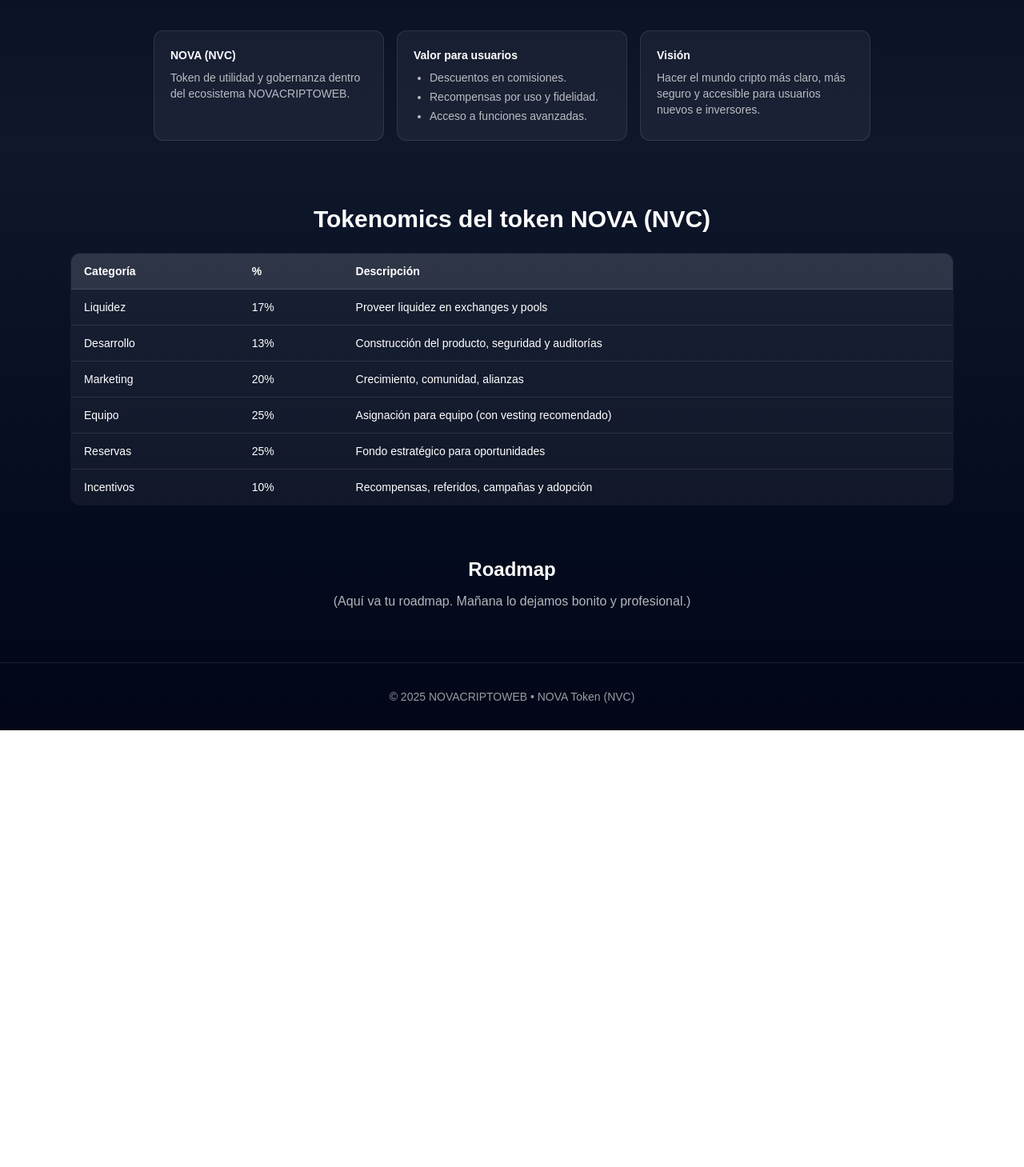
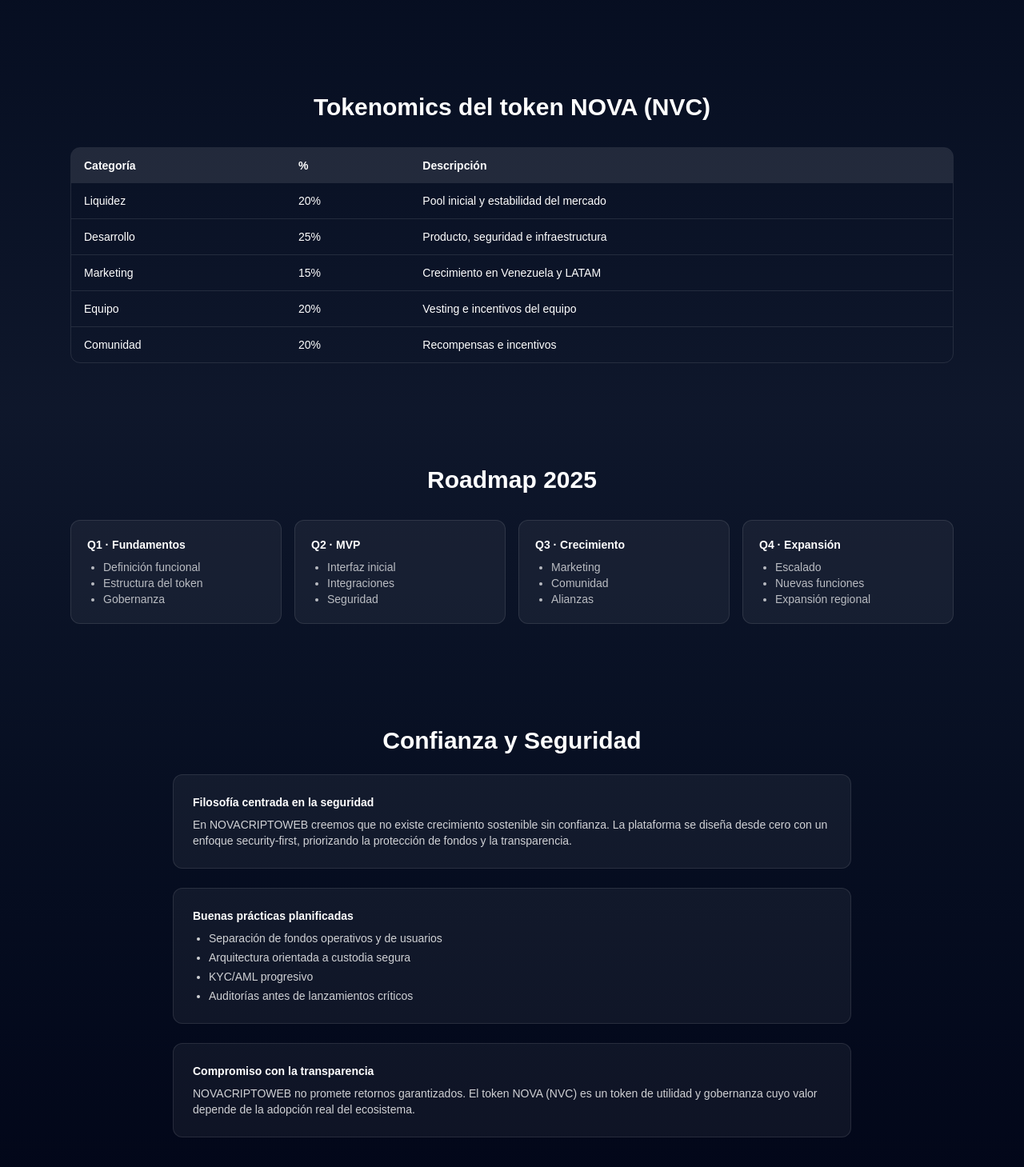
Before and after one commit to Nova-1971/novacriptoweb, a Next.js app: page / in a window 1280 px wide. Shown: the part 551-2010 px from the top of the page at 80% size. Before the commit the page ends 1464 px from the top, so only its background shows below. Built offline with nearby package versions, Linux system fonts and the light colour scheme.

Commit message:
Make EN page match ES layout

```diff
--- a/app/page.tsx
+++ b/app/page.tsx
@@ -1,8 +1,9 @@
 import Link from "next/link";
 
-export default function HomeES() {
+export default function Home() {
   return (
     <main className="min-h-screen bg-gradient-to-b from-slate-950 via-slate-900 to-slate-950 text-white">
+      {/* HEADER */}
       <header className="mx-auto flex max-w-6xl items-center justify-between px-6 py-6">
         <div className="text-sm font-semibold tracking-widest text-white/80">
           NOVACRIPTOWEB
@@ -14,88 +15,62 @@
 
           <span className="mx-1 text-white/30">|</span>
 
-          <a className="rounded-md border border-white/15 px-2 py-1 hover:border-white/30" href="/">
-            ES
-          </a>
-          <a className="rounded-md border border-white/15 px-2 py-1 hover:border-white/30" href="/en">
-            EN
-          </a>
+          <Link className="hover:text-white" href="/">ES</Link>
+          <Link className="hover:text-white" href="/en">EN</Link>
         </nav>
       </header>
 
-      <section className="mx-auto max-w-6xl px-6 pb-16 pt-10">
-        <div className="mx-auto max-w-4xl text-center">
+      {/* HERO */}
+      <section className="mx-auto max-w-6xl px-6 pb-16 pt-10 text-center">
         <div className="mb-4 text-xs font-semibold tracking-[0.3em] text-white/60">
-            NOVACRIPTOWEB • TOKEN NOVA (NVC)
+          NOVACRIPTOWEB · TOKEN NOVA (NVC)
         </div>
 
-          <h1 className="text-4xl font-extrabold leading-tight tracking-tight md:text-6xl">
+        <h1 className="text-4xl font-extrabold leading-tight md:text-6xl">
           Plataforma digital financiera <br />
           para el intercambio de <br />
           criptomonedas
         </h1>
 
         <p className="mx-auto mt-6 max-w-3xl text-white/70">
-            NOVACRIPTOWEB es una plataforma para el intercambio seguro y sencillo de criptomonedas.
-            El token NOVA (NVC) impulsa el ecosistema con utilidad real: descuentos en comisiones,
-            acceso premium y participación en gobernanza.
+          NOVACRIPTOWEB es una plataforma para el intercambio seguro y sencillo
+          de criptomonedas. El token NOVA (NVC) impulsa el ecosistema con utilidad
+          real: descuentos en comisiones, acceso premium y participación en
+          gobernanza.
         </p>
 
-          <div className="mt-8 flex flex-col items-center justify-center gap-3 sm:flex-row">
+        <div className="mt-8 flex flex-col items-center gap-3 sm:flex-row sm:justify-center">
           <a
-              href="#"
+            href="mailto:founder@novacriptoweb.com"
             className="rounded-lg bg-cyan-500 px-5 py-3 text-sm font-semibold text-slate-950 hover:bg-cyan-400"
           >
             Contactar para inversión
           </a>
 
           <a
-              href="/download.pdf"
-              className="rounded-lg border border-white/15 px-5 py-3 text-sm font-semibold text-white hover:border-white/30"
+            href="/investor-summary-novacriptoweb.pdf"
+            className="rounded-lg border border-white/15 px-5 py-3 text-sm font-semibold hover:border-white/30"
           >
             Descargar Investor Summary
           </a>
 
           <a
             href="/whitepaper-novacriptoweb.pdf"
-              className="rounded-lg border border-white/15 px-5 py-3 text-sm font-semibold text-white hover:border-white/30"
+            className="rounded-lg border border-white/15 px-5 py-3 text-sm font-semibold hover:border-white/30"
           >
             Ver White Paper
           </a>
         </div>
-
-          <div className="mt-10 grid gap-4 md:grid-cols-3">
-            <div className="rounded-xl border border-white/10 bg-white/5 p-5 text-left">
-              <div className="text-sm font-semibold">NOVA (NVC)</div>
-              <p className="mt-2 text-sm text-white/70">
-                Token de utilidad y gobernanza dentro del ecosistema NOVACRIPTOWEB.
-              </p>
-            </div>
-
-            <div className="rounded-xl border border-white/10 bg-white/5 p-5 text-left">
-              <div className="text-sm font-semibold">Valor para usuarios</div>
-              <ul className="mt-2 list-disc space-y-1 pl-5 text-sm text-white/70">
-                <li>Descuentos en comisiones.</li>
-                <li>Recompensas por uso y fidelidad.</li>
-                <li>Acceso a funciones avanzadas.</li>
-              </ul>
-            </div>
-
-            <div className="rounded-xl border border-white/10 bg-white/5 p-5 text-left">
-              <div className="text-sm font-semibold">Visión</div>
-              <p className="mt-2 text-sm text-white/70">
-                Hacer el mundo cripto más claro, más seguro y accesible para usuarios nuevos e inversores.
-              </p>
-            </div>
-          </div>
-        </div>
+      </section>
 
       {/* TOKENOMICS */}
-<section id="tokenomics" className="mt-20">
-  <h2 className="text-3xl font-bold text-center mb-6">Tokenomics del token NOVA (NVC)</h2>
+      <section id="tokenomics" className="mx-auto max-w-6xl px-6 py-16">
+        <h2 className="mb-8 text-center text-3xl font-bold">
+          Tokenomics del token NOVA (NVC)
+        </h2>
 
-  <div className="overflow-x-auto">
-    <table className="w-full text-left text-sm bg-white/5 border border-white/10 rounded-xl overflow-hidden">
+        <div className="overflow-x-auto rounded-xl border border-white/10">
+          <table className="w-full text-left text-sm">
             <thead className="bg-white/10">
               <tr>
                 <th className="px-4 py-3">Categoría</th>
@@ -103,52 +78,127 @@
                 <th className="px-4 py-3">Descripción</th>
               </tr>
             </thead>
-      <tbody>
-        <tr className="border-t border-white/10">
+            <tbody className="divide-y divide-white/10">
+              <tr>
                 <td className="px-4 py-3">Liquidez</td>
-          <td className="px-4 py-3">17%</td>
-          <td className="px-4 py-3">Proveer liquidez en exchanges y pools</td>
+                <td className="px-4 py-3">20%</td>
+                <td className="px-4 py-3">Pool inicial y estabilidad del mercado</td>
               </tr>
-        <tr className="border-t border-white/10">
+              <tr>
                 <td className="px-4 py-3">Desarrollo</td>
-          <td className="px-4 py-3">13%</td>
-          <td className="px-4 py-3">Construcción del producto, seguridad y auditorías</td>
+                <td className="px-4 py-3">25%</td>
+                <td className="px-4 py-3">Producto, seguridad e infraestructura</td>
               </tr>
-        <tr className="border-t border-white/10">
+              <tr>
                 <td className="px-4 py-3">Marketing</td>
+                <td className="px-4 py-3">15%</td>
+                <td className="px-4 py-3">Crecimiento en Venezuela y LATAM</td>
+              </tr>
+              <tr>
+                <td className="px-4 py-3">Equipo</td>
                 <td className="px-4 py-3">20%</td>
-          <td className="px-4 py-3">Crecimiento, comunidad, alianzas</td>
+                <td className="px-4 py-3">Vesting e incentivos del equipo</td>
               </tr>
-        <tr className="border-t border-white/10">
-          <td className="px-4 py-3">Equipo</td>
-          <td className="px-4 py-3">25%</td>
-          <td className="px-4 py-3">Asignación para equipo (con vesting recomendado)</td>
-        </tr>
-        <tr className="border-t border-white/10">
-          <td className="px-4 py-3">Reservas</td>
-          <td className="px-4 py-3">25%</td>
-          <td className="px-4 py-3">Fondo estratégico para oportunidades</td>
-        </tr>
-        <tr className="border-t border-white/10">
-          <td className="px-4 py-3">Incentivos</td>
-          <td className="px-4 py-3">10%</td>
-          <td className="px-4 py-3">Recompensas, referidos, campañas y adopción</td>
+              <tr>
+                <td className="px-4 py-3">Comunidad</td>
+                <td className="px-4 py-3">20%</td>
+                <td className="px-4 py-3">Recompensas e incentivos</td>
               </tr>
             </tbody>
           </table>
         </div>
       </section>
 
-        <div id="roadmap" className="mt-16 text-center">
-          <h2 className="text-2xl font-bold">Roadmap</h2>
-          <p className="mt-3 text-white/70">
-            (Aquí va tu roadmap. Mañana lo dejamos bonito y profesional.)
-          </p>
+      {/* ROADMAP */}
+      <section id="roadmap" className="mx-auto max-w-6xl px-6 py-16">
+        <h2 className="mb-8 text-center text-3xl font-bold">Roadmap 2025</h2>
+
+        <div className="grid gap-4 md:grid-cols-4 text-sm">
+          <div className="rounded-xl border border-white/10 bg-white/5 p-5">
+            <h3 className="mb-2 font-semibold">Q1 · Fundamentos</h3>
+            <ul className="list-disc pl-5 text-white/70">
+              <li>Definición funcional</li>
+              <li>Estructura del token</li>
+              <li>Gobernanza</li>
+            </ul>
+          </div>
+
+          <div className="rounded-xl border border-white/10 bg-white/5 p-5">
+            <h3 className="mb-2 font-semibold">Q2 · MVP</h3>
+            <ul className="list-disc pl-5 text-white/70">
+              <li>Interfaz inicial</li>
+              <li>Integraciones</li>
+              <li>Seguridad</li>
+            </ul>
+          </div>
+
+          <div className="rounded-xl border border-white/10 bg-white/5 p-5">
+            <h3 className="mb-2 font-semibold">Q3 · Crecimiento</h3>
+            <ul className="list-disc pl-5 text-white/70">
+              <li>Marketing</li>
+              <li>Comunidad</li>
+              <li>Alianzas</li>
+            </ul>
+          </div>
+
+          <div className="rounded-xl border border-white/10 bg-white/5 p-5">
+            <h3 className="mb-2 font-semibold">Q4 · Expansión</h3>
+            <ul className="list-disc pl-5 text-white/70">
+              <li>Escalado</li>
+              <li>Nuevas funciones</li>
+              <li>Expansión regional</li>
+            </ul>
+          </div>
         </div>
       </section>
 
+      {/* CONFIANZA Y SEGURIDAD */}
+      <section id="security" className="mx-auto max-w-4xl px-6 py-16">
+        <h2 className="mb-6 text-center text-3xl font-bold">
+          Confianza y Seguridad
+        </h2>
+
+        <div className="space-y-6 text-sm text-white/80">
+          <div className="rounded-xl border border-white/10 bg-white/5 p-6">
+            <h3 className="mb-2 font-semibold text-white">
+              Filosofía centrada en la seguridad
+            </h3>
+            <p>
+              En NOVACRIPTOWEB creemos que no existe crecimiento sostenible sin
+              confianza. La plataforma se diseña desde cero con un enfoque
+              security-first, priorizando la protección de fondos y la
+              transparencia.
+            </p>
+          </div>
+
+          <div className="rounded-xl border border-white/10 bg-white/5 p-6">
+            <h3 className="mb-2 font-semibold text-white">
+              Buenas prácticas planificadas
+            </h3>
+            <ul className="list-disc pl-5 space-y-1">
+              <li>Separación de fondos operativos y de usuarios</li>
+              <li>Arquitectura orientada a custodia segura</li>
+              <li>KYC/AML progresivo</li>
+              <li>Auditorías antes de lanzamientos críticos</li>
+            </ul>
+          </div>
+
+          <div className="rounded-xl border border-white/10 bg-white/5 p-6">
+            <h3 className="mb-2 font-semibold text-white">
+              Compromiso con la transparencia
+            </h3>
+            <p>
+              NOVACRIPTOWEB no promete retornos garantizados. El token NOVA (NVC)
+              es un token de utilidad y gobernanza cuyo valor depende de la
+              adopción real del ecosistema.
+            </p>
+          </div>
+        </div>
+      </section>
+
+      {/* FOOTER */}
       <footer className="border-t border-white/10 py-8 text-center text-sm text-white/60">
-        © {new Date().getFullYear()} NOVACRIPTOWEB • NOVA Token (NVC)
+        © {new Date().getFullYear()} NOVACRIPTOWEB · Token NOVA (NVC)
       </footer>
     </main>
   );
```
Also changed, not shown: app/en/page.tsx (+0 -45 lines). Lines whose indentation alone changed are shown as unchanged.
